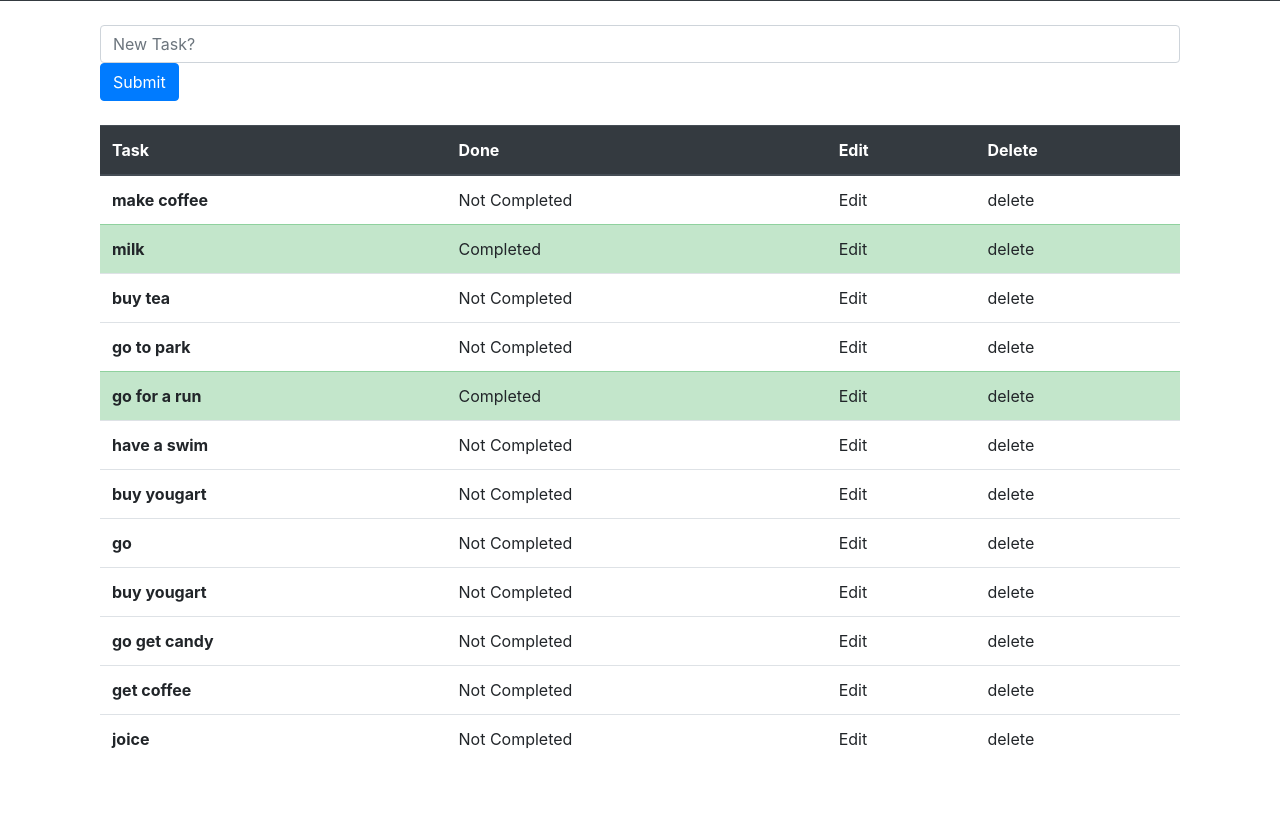
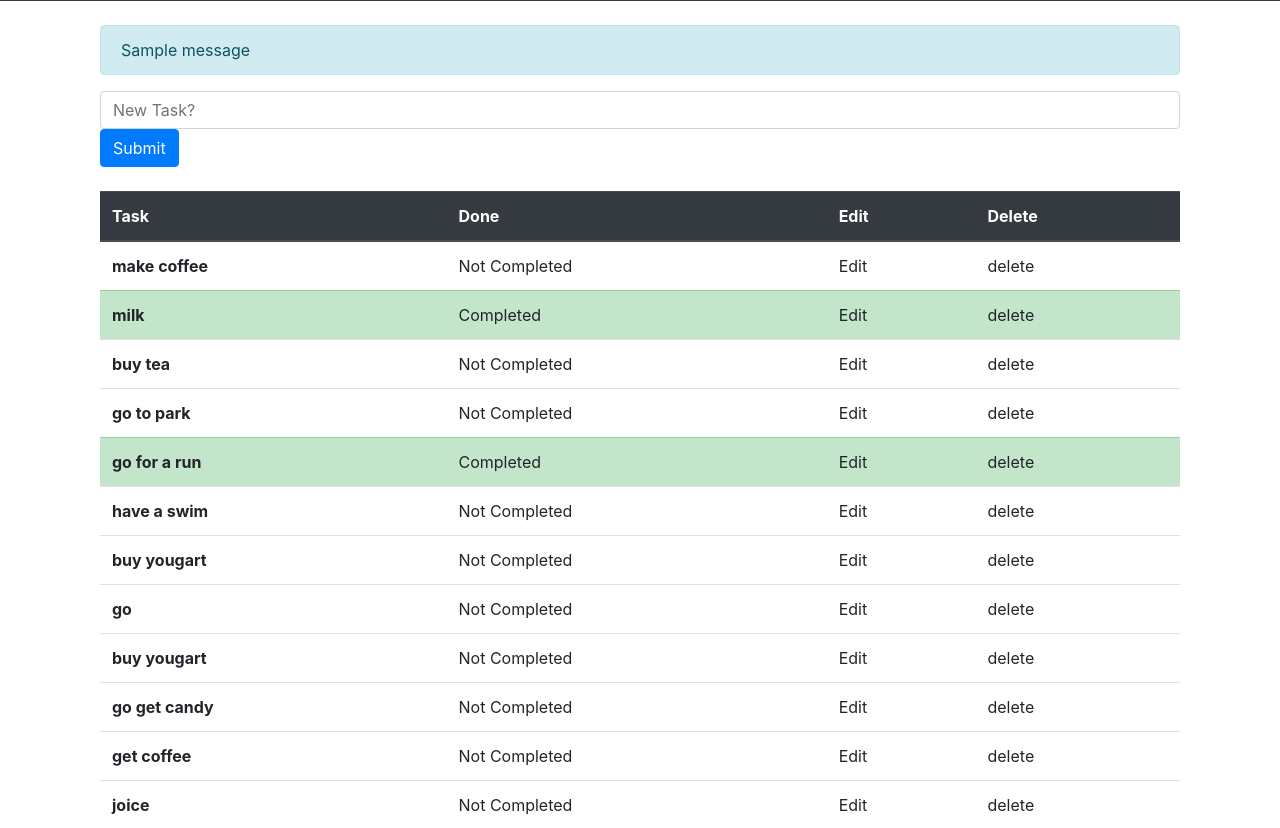
Before and after one commit to ali-nasir-ali/djan_project_03, a Django app: page /Todolist/ in a window 1280 px wide. Shown: the part 325-1153 px from the top of the page. Before the commit the page ends 1074 px from the top, so only its background shows below. Run offline with Django 3.2, Linux system fonts and the light colour scheme; data comes from the database, SQL or seed files in the repository; both versions use the stored data as it was after the commit; one stand-in notice (Sample message) is shown; some libraries are stand-ins or nearby versions.

Commit message:
alert close

```diff
--- a/main_app/first_app/templates/todolist.html
+++ b/main_app/first_app/templates/todolist.html
@@ -7,6 +7,15 @@ TO DO LIST
 {% block content %}
 <div class = "container">
 </br>
+ {% if messages %}
+   {% for message in messages %}
+    <div class="alert alert-info alert-dismissible fade show" role="alert">
+     {{ message  }}
+     <button type="button" class="close" data-dismiss="alert" aria-label="Close">
+    </div>
+   {% endfor %}
+ {% endif %}
+
 <form method="POST">
 {% csrf_token %}
   <div class="mb-3">
@@ -25,7 +34,8 @@ TO DO LIST
     </tr>
   </thead>
   <tbody>
-{% for obj in all_tasks %}
+{% if all_tasks %}
+ {% for obj in all_tasks %}
     {% if obj.done %}
         <tr class="table-success">
           <th>{{ obj.task}}</th>
@@ -41,7 +51,8 @@ TO DO LIST
           <td>delete</td>
         </tr>
     {% endif %}
-{% endfor %}
+ {% endfor %}
+{% endif %}
   </tbody>
 </table>
  </div>
```
Also changed, not shown: main_app/db.sqlite3.
